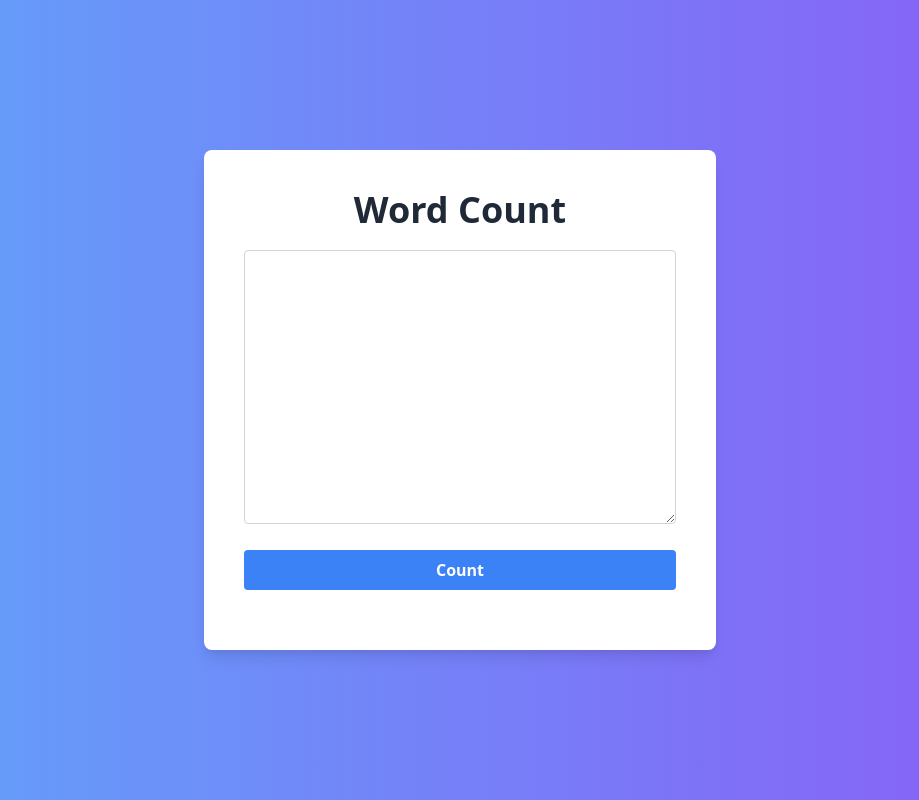
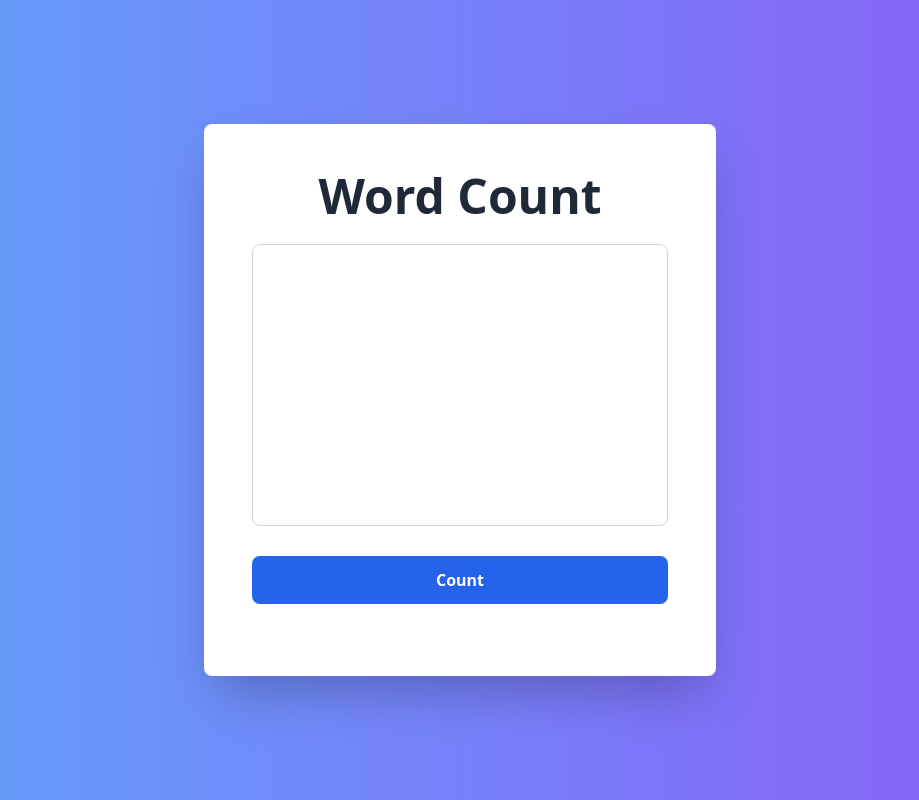
Before and after one commit to PawiX25/CountMyWords, a plain HTML site: page index.html in a window 1280 px wide. Shown: the whole page, without its empty margins (180-1099 px from the left). Drawn offline with nearby package versions, Linux system fonts and the light colour scheme.

Commit message:
Enhance CSS styling

```diff
--- a/index.html
+++ b/index.html
@@ -5,16 +5,22 @@
     <meta name="viewport" content="width=device-width, initial-scale=1.0">
     <title>Word Count</title>
     <link href="https://cdn.jsdelivr.net/npm/tailwindcss@2.2.19/dist/tailwind.min.css" rel="stylesheet">
+    <style>
+        .input-field:focus {
+            border-color: #4F46E5;
+            box-shadow: 0 0 0 3px rgba(79, 115, 255, 0.3);
+        }
+    </style>
 </head>
 <body class="bg-gradient-to-r from-blue-400 to-purple-500 min-h-screen flex items-center justify-center">
-    <div class="bg-white p-10 rounded-lg shadow-lg w-full max-w-lg">
-        <h1 class="text-4xl font-bold mb-5 text-center text-gray-800">Word Count</h1>
+    <div class="bg-white p-12 rounded-lg shadow-2xl w-full max-w-lg">
+        <h1 class="text-5xl font-extrabold mb-6 text-center text-gray-800">Word Count</h1>
 
-        <textarea id="input" rows="10" class="w-full p-4 border border-gray-300 rounded mb-5 focus:outline-none focus:ring-2 focus:ring-blue-500"></textarea>
+        <textarea id="input" rows="10" class="w-full p-5 border border-gray-300 rounded-lg mb-6 resize-none input-field focus:outline-none transition duration-300 ease-in-out"></textarea>
 
-        <button id="countButton" class="w-full bg-blue-500 hover:bg-blue-700 text-white font-bold py-2 px-4 rounded focus:outline-none focus:shadow-outline">Count</button>
+        <button id="countButton" class="w-full bg-blue-600 hover:bg-blue-800 text-white font-semibold py-3 px-6 rounded-lg transition duration-300 ease-in-out focus:outline-none focus:ring-2 focus:ring-blue-500">Count</button>
 
-        <p id="result" class="mt-5 text-lg text-center text-gray-700"></p>
+        <p id="result" class="mt-6 text-xl text-center text-gray-800 font-medium"></p>
     </div>
 
     <script src="script.js"></script>
```
